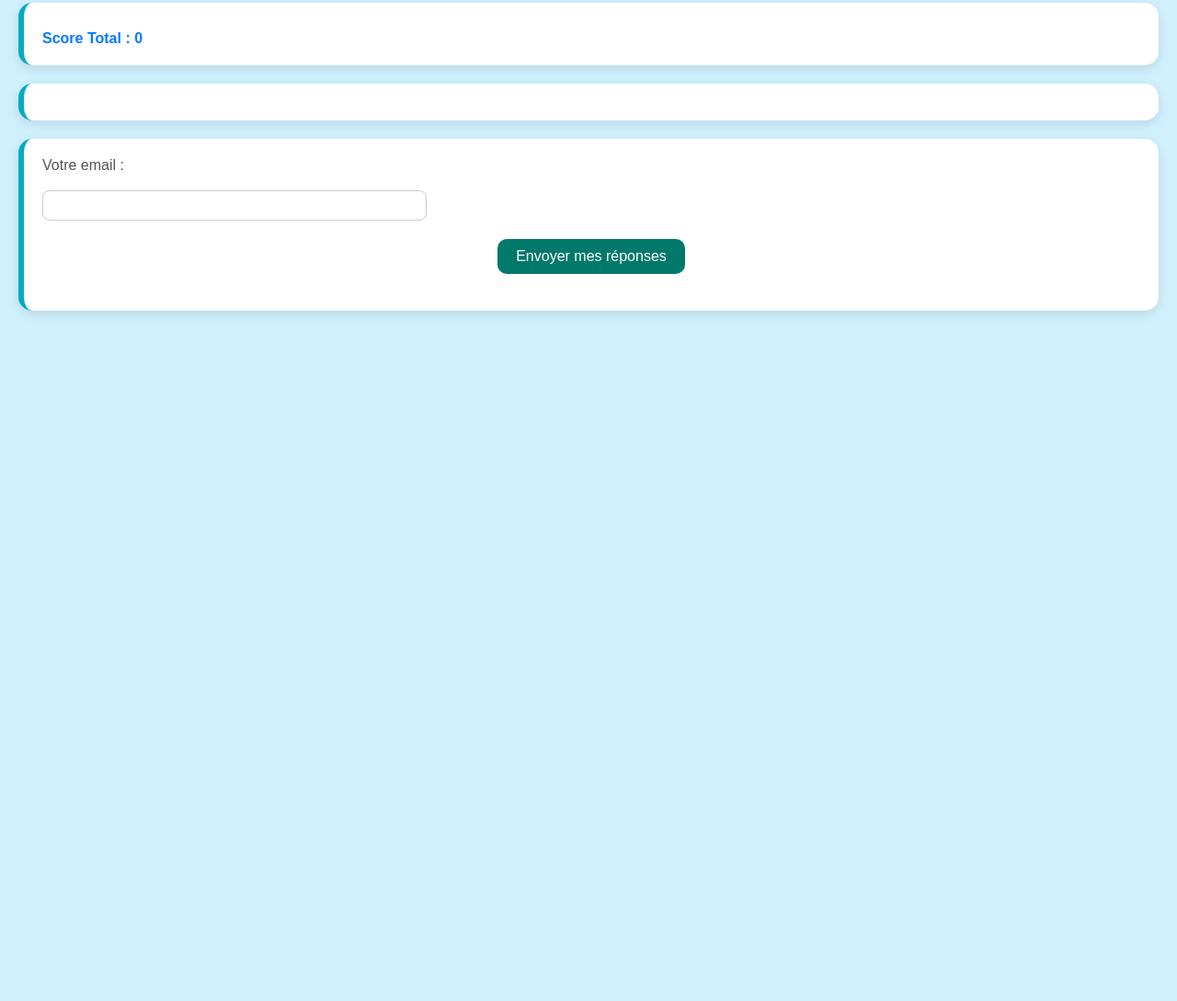
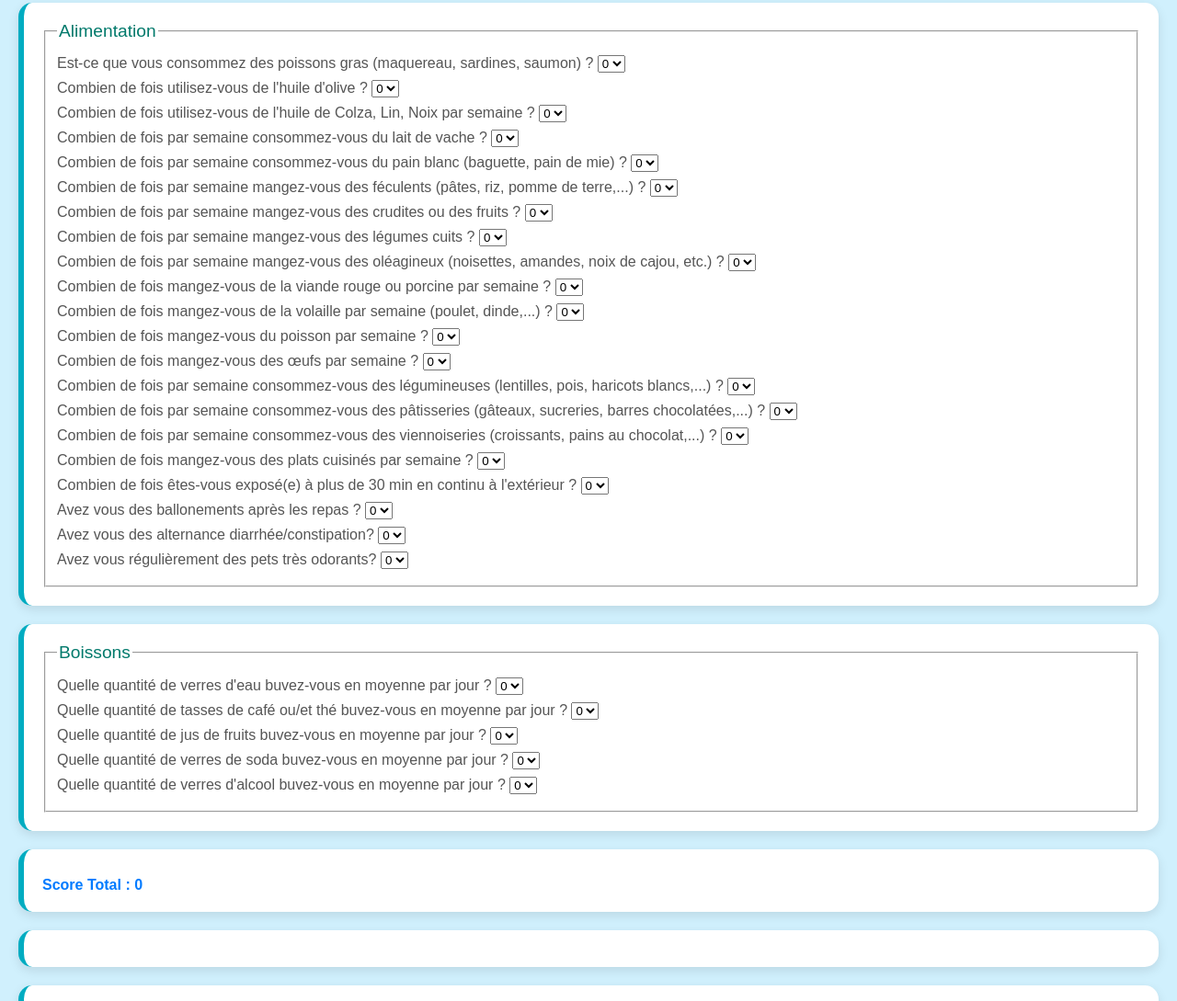
Before and after one commit to entrespheres/bilan-de-base, a plain HTML site: page index.html in a window 1280 px wide. Shown: the part 298-1387 px from the top of the page at 92% size. Before the commit the page ends 800 px from the top, so only its background shows below. Drawn offline with Linux system fonts and the light colour scheme.

Commit message:
Update index.html

```diff
--- a/index.html
+++ b/index.html
@@ -85,20 +85,19 @@ const categoriesData = {
     "Combien de fois par semaine consommez-vous des pâtisseries (gâteaux, sucreries, barres chocolatées,...) ?",
     "Combien de fois par semaine consommez-vous des viennoiseries (croissants, pains au chocolat,...) ?",
     "Combien de fois mangez-vous des plats cuisinés par semaine ?",
-    "Combien de fois êtes-vous exposé(e) à plus de 30 min en continu à l'extérieur ?"
-    "Avez vous des ballonements après les repas ?"
-    "Avez vous des alternance diarrhée/constipation?"
-    "Avez vous régulièrement des pets très odorants?"
+    "Combien de fois êtes-vous exposé(e) à plus de 30 min en continu à l'extérieur ?",
+    "Avez vous des ballonements après les repas ?",
+    "Avez vous des alternance diarrhée/constipation?",
+    "Avez vous régulièrement des pets très odorants?",
 
 
   ],
   'Boissons': [
     "Quelle quantité de verres d'eau buvez-vous en moyenne par jour ?",
-    "Quelle quantité de tasses de café buvez-vous en moyenne par jour ?",
-    "Quelle quantité de tasses de thé buvez-vous en moyenne par jour ?",
+    "Quelle quantité de tasses de café ou/et thé buvez-vous en moyenne par jour ?",
     "Quelle quantité de jus de fruits buvez-vous en moyenne par jour ?",
     "Quelle quantité de verres de soda buvez-vous en moyenne par jour ?",
-    "Quelle quantité de verres d'alcool buvez-vous en moyenne par jour ?"
+    "Quelle quantité de verres d'alcool buvez-vous en moyenne par jour ?",
   ]
 };
 
```
